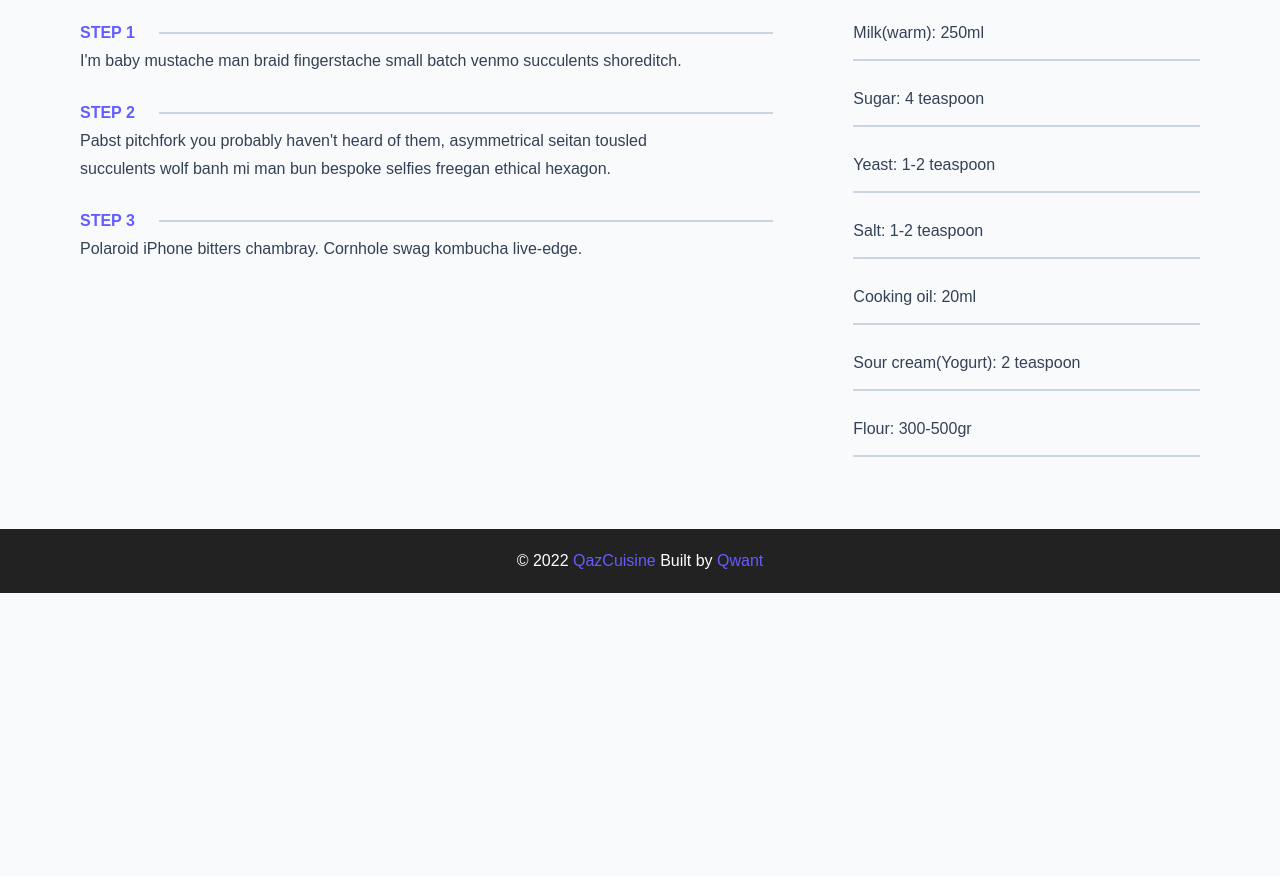
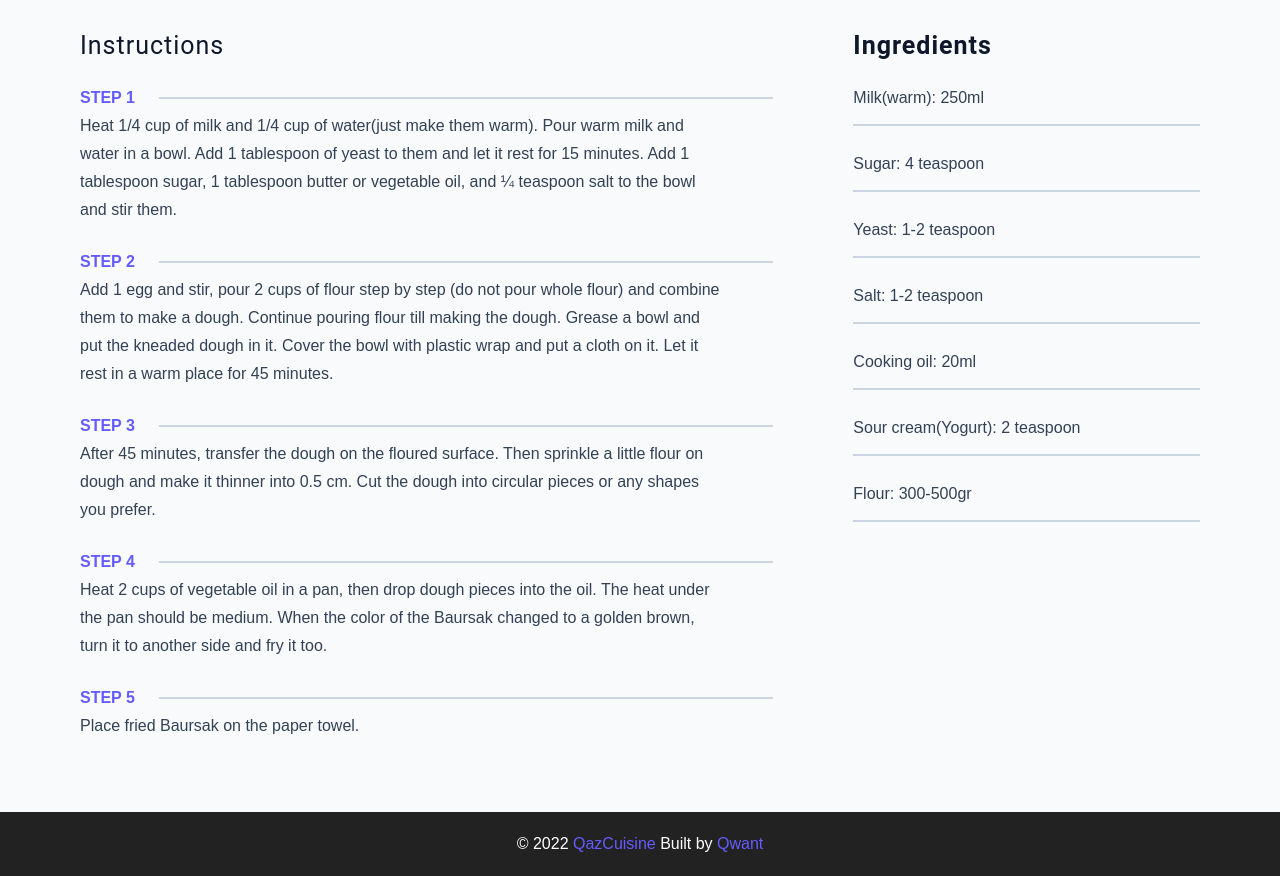
Before and after one commit to diaskarshal/Qazaq-Cuisine, a plain HTML site: page bawirsaq-recipe.html in a window 1280 px wide. Shown: the part 512-1388 px from the top of the page. Before the commit the page ends 1105 px from the top, so only its background shows below. Drawn offline with Linux system fonts and the light colour scheme.

Commit message:
modified

```diff
--- a/bawirsaq-recipe.html
+++ b/bawirsaq-recipe.html
@@ -51,8 +51,7 @@
           <article class="recipe-info">
             <h2>Bawirsaq</h2>
             <p>
-              Bawirsaq recipe:
-            </p>
+              Boortsog or bawïrsaq is a type of fried dough food found in the cuisines of Central Asia, Idel-Ural, Mongolia and the Middle East. It is shaped into either triangles or sometimes spheres. The dough consists of flour, yeast, milk, eggs, butter, salt, sugar, and fat.            </p>
             <div class="recipe-icons">
               <article>
                 <i class="fas fa-clock"></i>
@@ -89,8 +88,8 @@
                 <div></div>
               </header>
               <p>
-                I'm baby mustache man braid fingerstache small batch venmo
-                succulents shoreditch.
+                Heat 1/4 cup of milk and 1/4 cup of water(just make them warm). Pour warm milk and water in a bowl.
+                Add 1 tablespoon of yeast to them and let it rest for 15 minutes. Add 1 tablespoon sugar, 1 tablespoon butter or vegetable oil, and ¼ teaspoon salt to the bowl and stir them.
               </p>
             </div>
 
@@ -100,24 +99,46 @@
                 <div></div>
               </header>
               <p>
-                Pabst pitchfork you probably haven't heard of them, asymmetrical
-                seitan tousled succulents wolf banh mi man bun bespoke selfies
-                freegan ethical hexagon.
+                Add 1 egg and stir, pour 2 cups of flour step by step (do not pour whole flour) and combine them to make a dough. Continue pouring flour till making the dough.
+                Grease a bowl and put the kneaded dough in it. Cover the bowl with plastic wrap and put a cloth on it. Let it rest in a warm place for 45 minutes.
               </p>
             </div>
 
             <div class="single-instruction">
               <header>
                 <p>step 3</p>
+                <div>
+                </div>
+              </header>
+              <p>
+                After 45 minutes, transfer the dough on the floured surface. Then sprinkle a little flour on dough and make it thinner into 0.5 cm.
+                Cut the dough into circular pieces or any shapes you prefer.
+              </p>
+            </div>
+
+            <div class="single-instruction">
+              <header>
+                <p>step 4</p>
                 <div></div>
               </header>
               <p>
-                Polaroid iPhone bitters chambray. Cornhole swag kombucha
-                live-edge.
+                Heat 2 cups of vegetable oil in a pan, then drop dough pieces into the oil. The heat under the pan should be medium.
+                  When the color of the Baursak changed to a golden brown, turn it to another side and fry it too.
               </p>
             </div>
 
+
+            <div class="single-instruction">
+              <header>
+                <p>step 5</p>
+                <div></div>
+              </header>
+              <p>
+                Place fried Baursak on the paper towel.
+              </p>
+            </div>
           </article>
+
           <article class="second-column">
             <div>
               <h4><b>ingredients</b></h4>
```
Also changed, not shown: balic-recipe.html (+31 -7 lines), becbarmaq-recipe.html (+14 -9 lines), nawrizkoje-recipe.html (+22 -8 lines).
